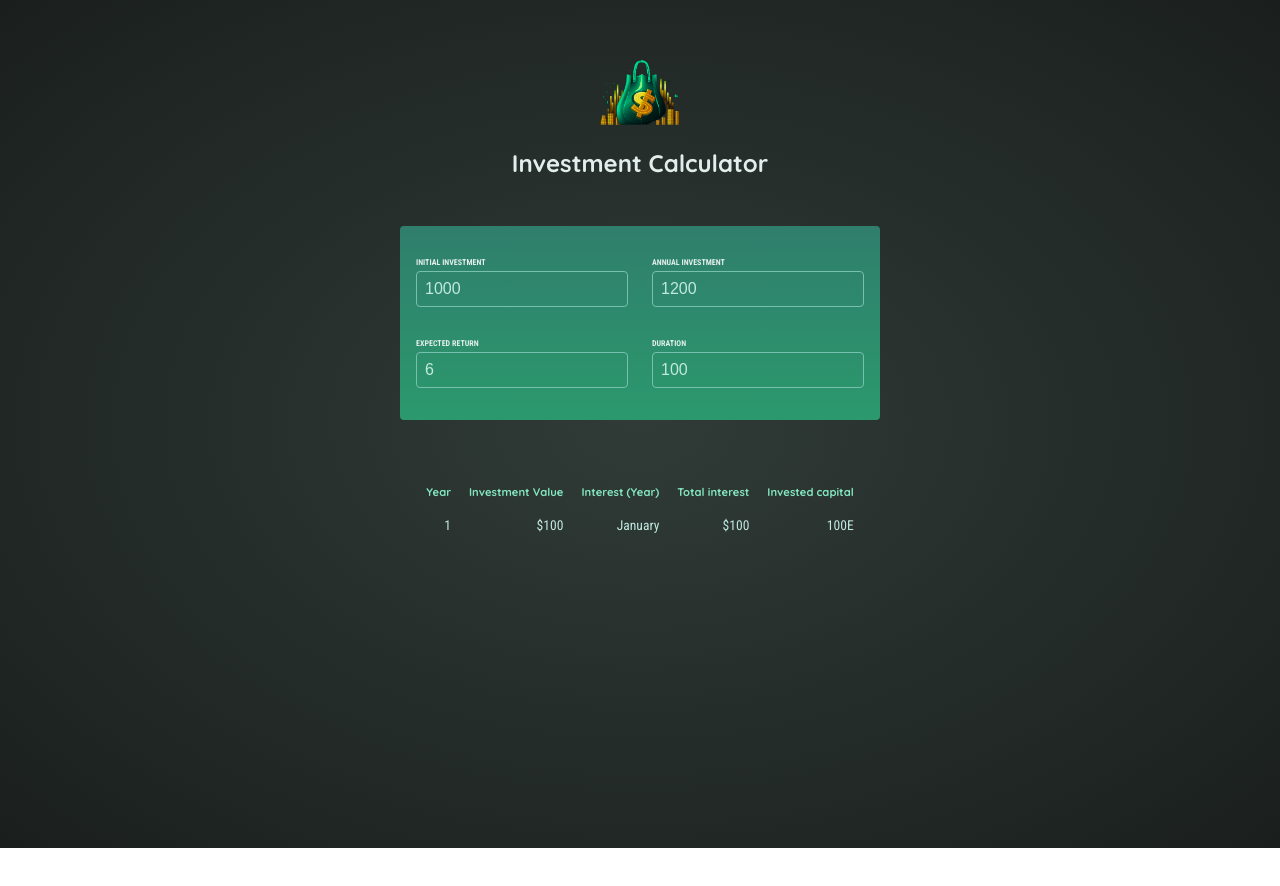
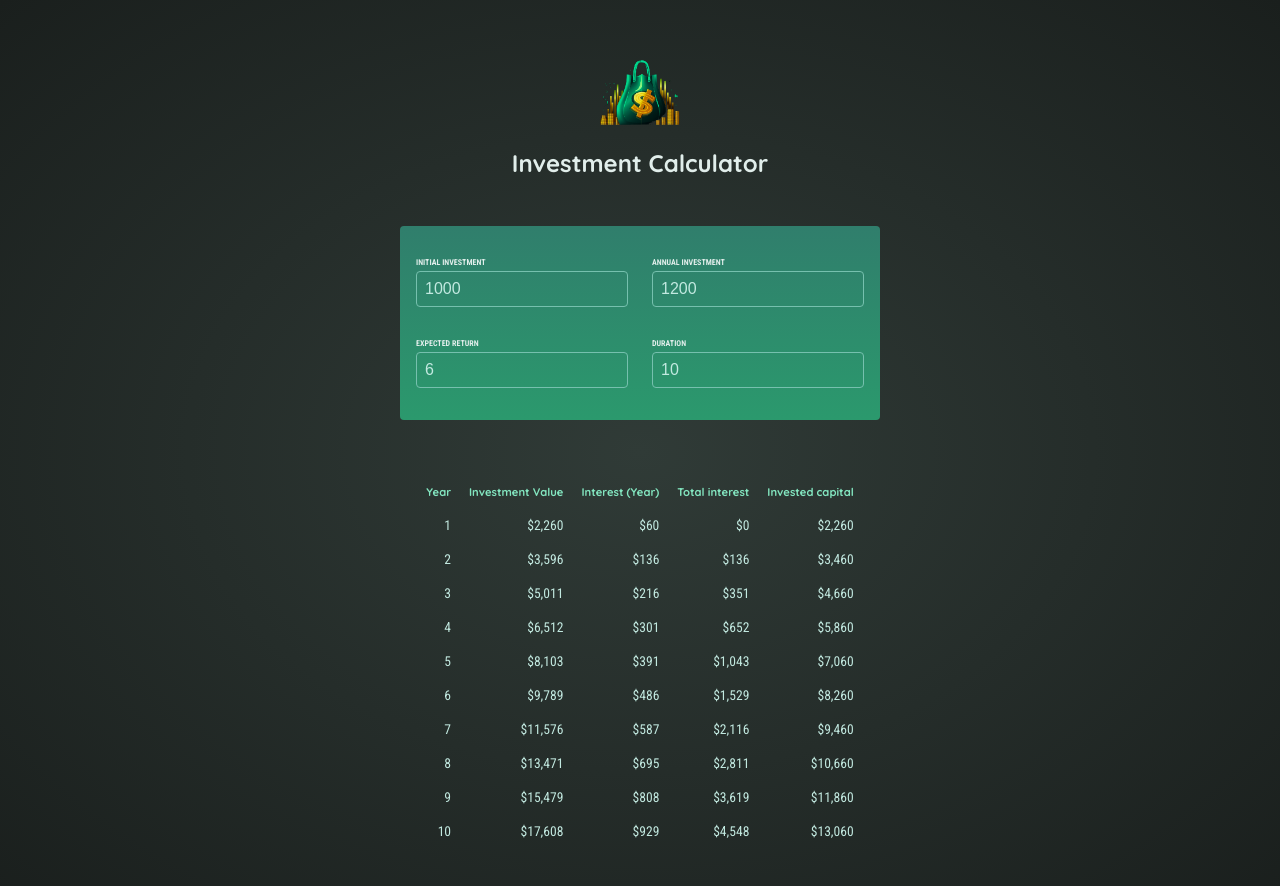
Before and after one commit to mokamaleldin/Investment, a React (Vite) app: page / in a window 1280 px wide. Shown: the top 886 px of the page. Before the commit the page ends 848 px from the top, so only its background shows below. Built offline with nearby package versions, Linux system fonts and the light colour scheme.

Commit message:
chore: Update Fields component to use controlled inputs and pass user output as props

```diff
--- a/src/App.jsx
+++ b/src/App.jsx
@@ -1,14 +1,23 @@
 import Header from './components/Header';
 import Fields from './components/Fileds';
 import Result from './components/Result';
+import React, { useState } from 'react';
 
 function App() {
+  const [userOutput, setUserOutput] = useState({
+    investmentValue: 1000,
+    annualInvestment: 1200,
+    expectedReturn: 6,
+    duration: 10
+  });
+  console.log("inside app", userOutput.duration);
 
+  console.log(userOutput.duration);
   return (
     <main>
       <Header />
-      <Fields />
-      <Result />
+      <Fields userOutput={ userOutput } setUserOutput={ setUserOutput } />
+      <Result userOutput={ userOutput } />
     </main>
   )
 }
--- a/src/components/Fileds.jsx
+++ b/src/components/Fileds.jsx
@@ -1,17 +1,10 @@
 import React, { useState } from 'react';
-export default function Fields() {
-    const [userOutput, setUserOutput] = useState({
-        investmentValue: 1000,
-        annualInvestment: 1200,
-        expectedReturn: 6,
-        duration: 100
-    });
-
+export default function Fields({ userOutput, setUserOutput }) {
     function handleChange(inputIdentifire, newValue) {
         setUserOutput(prevUserInput => {
             return {
                 ...prevUserInput,
-                [inputIdentifire]: newValue
+                [inputIdentifire]: +newValue
             };
         });
     }
--- a/src/components/Result.jsx
+++ b/src/components/Result.jsx
@@ -1,4 +1,8 @@
-export default function Result() {
+import { calculateInvestmentResults, formatter } from '../util/investment.js';
+export default function Result({ userOutput }) {
+    const resultData = calculateInvestmentResults(userOutput)
+    const initialInvestment = resultData[0].valueEndOfYear - resultData[0].annualInvestment;
+
     return (
         <table id="result">
             <thead>
@@ -11,13 +15,26 @@ export default function Result() {
                 </tr>
             </thead>
             <tbody>
-                <tr>
+                { resultData.map((data, index) => {
+                    const totalInterest = data.valueEndOfYear - data.annualInvestment * data.year - initialInvestment;
+                    const totalAmountInvested = data.valueEndOfYear - totalInterest;
+                    return (
+                        <tr key={ index }>
+                            <td>{ data.year }</td>
+                            <td>{ formatter.format(data.valueEndOfYear) }</td>
+                            <td>{ formatter.format(data.interest) }</td>
+                            <td>{ formatter.format(totalInterest) }</td>
+                            <td> { formatter.format(totalAmountInvested) }</td>
+                        </tr>
+                    );
+                }) }
+                {/* <tr>
                     <td>1</td>
                     <td>$100</td>
                     <td>January</td>
                     <td>$100</td>
                     <td>100E</td>
-                </tr>
+                </tr> */}
             </tbody>
         </table>
     );
--- a/src/util/investment.js
+++ b/src/util/investment.js
@@ -1,25 +1,25 @@
 // This function expects a JS object as an argument
 // The object should contain the following properties
-// - initialInvestment: The initial investment amount
+// - investmentValue: The initial investment amount
 // - annualInvestment: The amount invested every year
 // - expectedReturn: The expected (annual) rate of return
 // - duration: The investment duration (time frame)
 export function calculateInvestmentResults({
-  initialInvestment,
+  investmentValue,
   annualInvestment,
   expectedReturn,
   duration,
 }) {
   const annualData = [];
-  let investmentValue = initialInvestment;
+  let investmentValues = investmentValue;
 
   for (let i = 0; i < duration; i++) {
-    const interestEarnedInYear = investmentValue * (expectedReturn / 100);
-    investmentValue += interestEarnedInYear + annualInvestment;
+    const interestEarnedInYear = investmentValues * (expectedReturn / 100);
+    investmentValues += interestEarnedInYear + annualInvestment;
     annualData.push({
       year: i + 1, // year identifier
       interest: interestEarnedInYear, // the amount of interest earned in this year
-      valueEndOfYear: investmentValue, // investment value at end of year
+      valueEndOfYear: investmentValues, // investment value at end of year
       annualInvestment: annualInvestment, // investment added in this year
     });
   }
```
